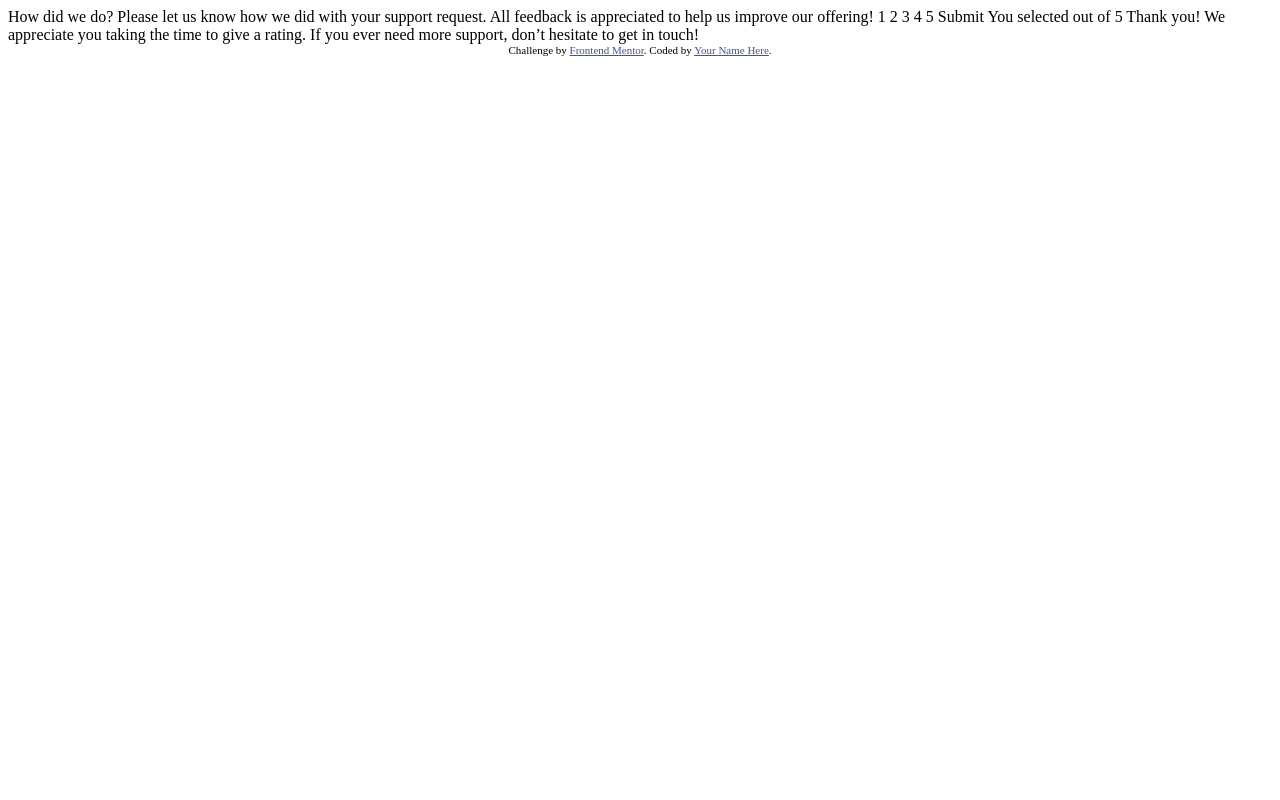
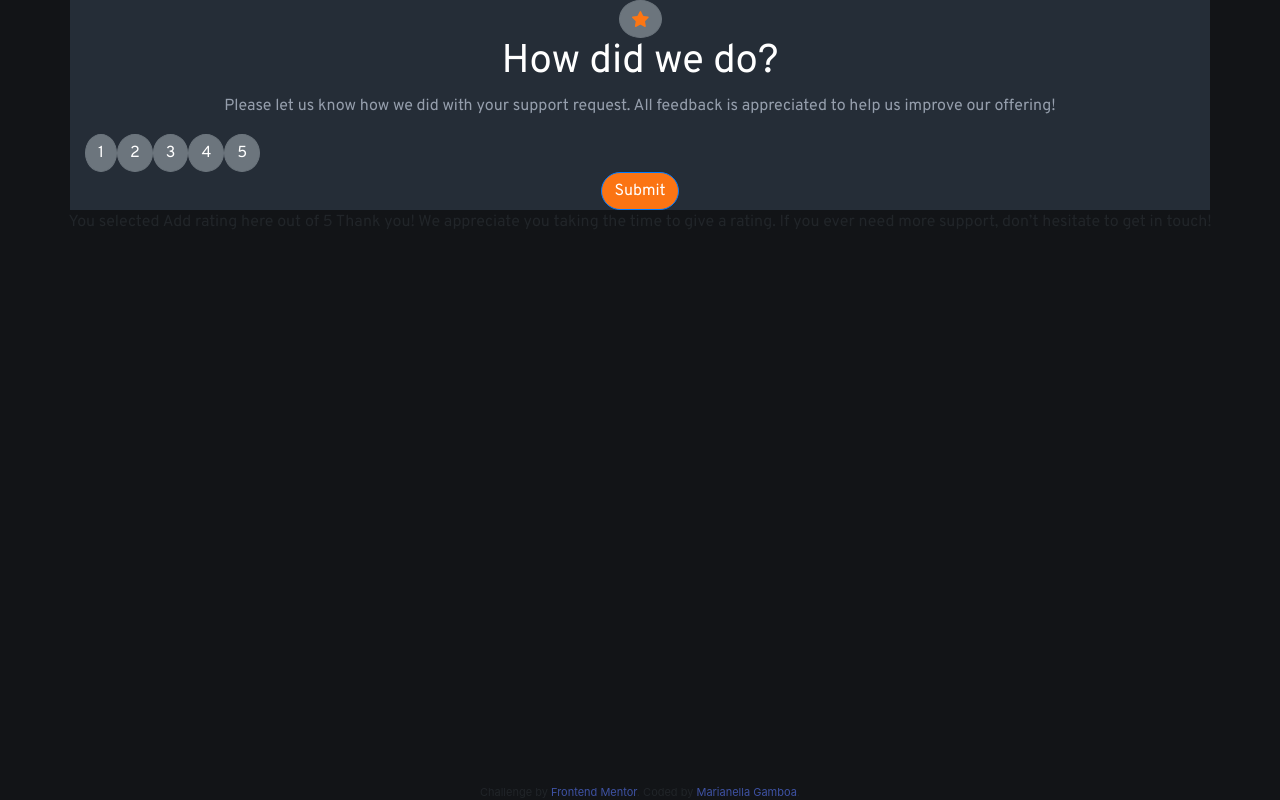
Before and after one commit to Marianellag1/the-rator, a plain HTML site: page index.html in a window 1280 px wide. Drawn offline with nearby package versions, Linux system fonts and the light colour scheme.

Commit message:
created basic outline of structure needed for the rating portion, going to continue with the thank you/second half of the portion

```diff
--- a/Assets/css/style.css
+++ b/Assets/css/style.css
@@ -0,0 +1,38 @@
+body {
+    background-color: hsl(216, 12%, 8%);
+}
+
+main {
+    font-family: 'Overpass', sans-serif;
+    text-align: center;
+}
+
+h1 {
+    color: hsl(0, 0%, 100%);
+}
+
+p {
+    color: hsl(217, 12%, 63%);
+}
+
+.container {
+    background-color: hsl(213, 19%, 18%);
+}
+
+/* .rate-button {
+    text-align: center;
+} */
+
+.btn-primary {
+    background-color: hsl(25, 97%, 53%);
+    color: hsl(0, 0%, 100%);
+}
+
+.attribution {
+    font-size: 11px;
+    text-align: center;
+}
+
+.attribution a {
+    color: hsl(228, 45%, 44%);
+}
--- a/index.html
+++ b/index.html
@@ -1,37 +1,72 @@
 <!DOCTYPE html>
 <html lang="en">
+
 <head>
   <meta charset="UTF-8">
-  <meta name="viewport" content="width=device-width, initial-scale=1.0"> <!-- displays site properly based on user's device -->
-
+  <meta name="viewport" content="width=device-width, initial-scale=1.0">
+  <!-- displays site properly based on user's device -->
+  <link rel="preconnect" href="https://fonts.googleapis.com">
+  <link rel="preconnect" href="https://fonts.gstatic.com" crossorigin>
+  <link href="https://fonts.googleapis.com/css2?family=Overpass:wght@400;700&display=swap" rel="stylesheet">
+  <link rel="stylesheet" href="https://cdn.jsdelivr.net/npm/bootstrap@4.5.3/dist/css/bootstrap.min.css"
+    integrity="sha384-TX8t27EcRE3e/ihU7zmQxVncDAy5uIKz4rEkgIXeMed4M0jlfIDPvg6uqKI2xXr2" crossorigin="anonymous">
   <link rel="icon" type="image/png" sizes="32x32" href="./images/favicon-32x32.png">
-
+  <link rel="stylesheet" href="./Assets/css/style.css">
   <title>Frontend Mentor | Interactive rating component</title>
 
-  <!-- Feel free to remove these styles or customise in your own stylesheet 👍 -->
-  <style>
-    .attribution { font-size: 11px; text-align: center; }
-    .attribution a { color: hsl(228, 45%, 44%); }
-  </style>
 </head>
+
 <body>
 
   <!-- Rating state start -->
+  <main>
+    <section>
+      <form class="container">
+        <div class="btn-group" role="group" aria-label="Third group">
+          <button type="button" class="btn btn-secondary rounded-circle">
+            <a href="./images/icon-star.svg"></a><svg width="17" height="16" xmlns="http://www.w3.org/2000/svg">
+              <path
+                d="m9.067.43 1.99 4.031c.112.228.33.386.58.422l4.45.647a.772.772 0 0 1 .427 1.316l-3.22 3.138a.773.773 0 0 0-.222.683l.76 4.431a.772.772 0 0 1-1.12.813l-3.98-2.092a.773.773 0 0 0-.718 0l-3.98 2.092a.772.772 0 0 1-1.119-.813l.76-4.431a.77.77 0 0 0-.222-.683L.233 6.846A.772.772 0 0 1 .661 5.53l4.449-.647a.772.772 0 0 0 .58-.422L7.68.43a.774.774 0 0 1 1.387 0Z"
+                fill="#FC7614" />
+            </svg></button>
+        </div>
+        <section>
+          <h1>How did we do?</h1>
 
-  How did we do?
+          <p>Please let us know how we did with your support request. All feedback is appreciated
+            to help us improve our offering!</p>
+        </section>
 
-  Please let us know how we did with your support request. All feedback is appreciated
-  to help us improve our offering!
+        <section class="rate-button">
+          <div class="btn-toolbar" role="toolbar" aria-label="Toolbar with button groups">
+            <div class="btn-group" role="group" aria-label="Third group">
+              <button type="button" class="btn btn-secondary rounded-circle">1</button>
+            </div>
+            <div class="btn-group" role="group" aria-label="Third group">
+              <button type="button" class="btn btn-secondary rounded-circle">2</button>
+            </div>
+            <div class="btn-group" role="group" aria-label="Third group">
+              <button type="button" class="btn btn-secondary rounded-circle">3</button>
+            </div>
+            <div class="btn-group" role="group" aria-label="Third group">
+              <button type="button" class="btn btn-secondary rounded-circle">4</button>
+            </div>
+            <div class="btn-group" role="group" aria-label="Third group">
+              <button type="button" class="btn btn-secondary rounded-circle">5</button>
+            </div>
+          </div>
+        </section>
 
-  1 2 3 4 5
+        <button type="submit" class="btn btn-primary rounded-pill">Submit</button>
 
-  Submit
-
+      </form>
+    </section>
     <!-- Rating state end -->
 
     <!-- Thank you state start -->
-
-  You selected <!-- Add rating here --> out of 5
+    <section>
+      You selected
+      Add rating here out of 5
 
       Thank you!
 
@@ -39,11 +74,20 @@
         don’t hesitate to get in touch!
 
       <!-- Thank you state end -->
+    </section>
+  </main>
+  <footer>
+    <div class="attribution fixed-bottom">
+      Challenge by <a href="https://www.frontendmentor.io?ref=challenge" target="_blank">Frontend Mentor</a>.
+      Coded by <a href="#">Marianella Gamboa</a>.
+  </footer>
+  </div>
+  <script src="https://code.jquery.com/jquery-3.5.1.slim.min.js"
+    integrity="sha384-DfXdz2htPH0lsSSs5nCTpuj/zy4C+OGpamoFVy38MVBnE+IbbVYUew+OrCXaRkfj"
+    crossorigin="anonymous"></script>
+  <script src="https://cdn.jsdelivr.net/npm/bootstrap@4.5.3/dist/js/bootstrap.bundle.min.js"
+    integrity="sha384-ho+j7jyWK8fNQe+A12Hb8AhRq26LrZ/JpcUGGOn+Y7RsweNrtN/tE3MoK7ZeZDyx"
+    crossorigin="anonymous"></script>
+</body>
 
-
-  <div class="attribution">
-    Challenge by <a href="https://www.frontendmentor.io?ref=challenge" target="_blank">Frontend Mentor</a>.
-    Coded by <a href="#">Your Name Here</a>.
-  </div>
-</body>
 </html>
```
Also changed, not shown: 1 other file. Lines whose indentation alone changed are shown as unchanged.
